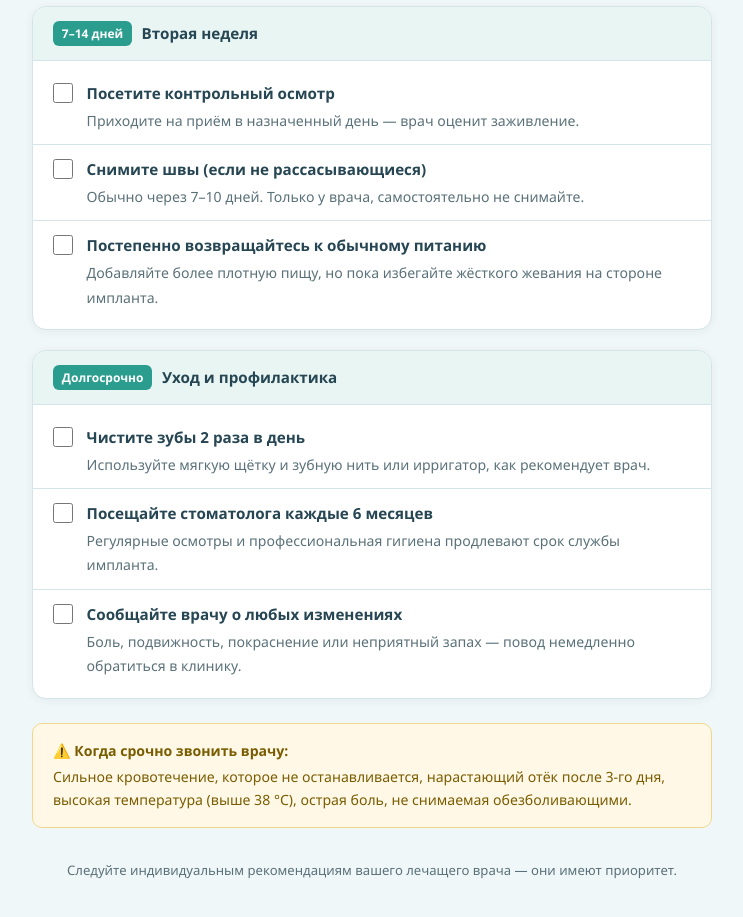
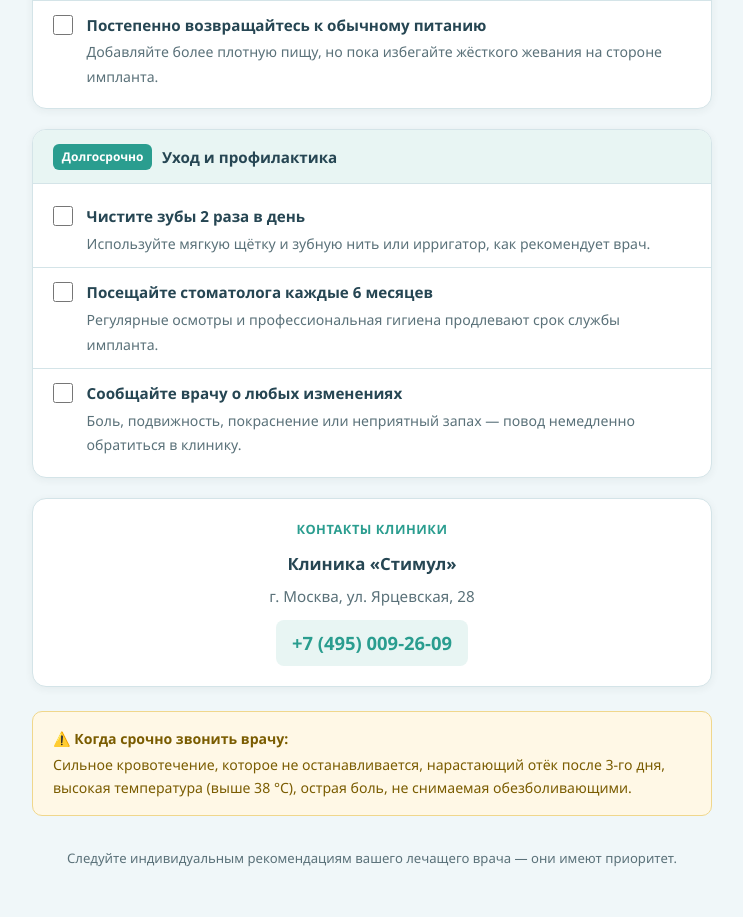
Before and after one commit to oksananlobova-collab/Desctop_test, a plain HTML site: page index.html in a window 1280 px wide. Shown: the part 1821-2738 px from the top of the page, without its empty margins (268-1011 px from the left). Drawn offline with Linux system fonts and the light colour scheme.

Commit message:
Update index.html

```diff
--- a/index.html
+++ b/index.html
@@ -53,7 +53,8 @@
       border-radius: 14px;
       border: 1px solid var(--border);
       padding: 1.25rem 1.5rem;
-      margin-bottom: 2rem;
+      margin-bottom: 0;
+      margin-top: 0.25rem;
       text-align: center;
       box-shadow: 0 2px 8px rgba(26, 46, 53, 0.06);
     }
@@ -236,13 +237,6 @@
       <p class="subtitle">Соблюдайте следующие рекомендации</p>
     </header>
 
-    <div class="contacts">
-      <div class="contacts__title">Контакты клиники</div>
-      <div class="contacts__clinic">Клиника «Стимул»</div>
-      <div class="contacts__address">г. Москва, ул. Ярцевская, 28</div>
-      <a class="contacts__phone" href="tel:+74950092609">+7 (495) 009-26-09</a>
-    </div>
-
     <section class="section">
       <div class="section-header">
         <span class="section-badge">Сразу после</span>
@@ -421,6 +415,13 @@
       </ul>
     </section>
 
+    <div class="contacts">
+      <div class="contacts__title">Контакты клиники</div>
+      <div class="contacts__clinic">Клиника «Стимул»</div>
+      <div class="contacts__address">г. Москва, ул. Ярцевская, 28</div>
+      <a class="contacts__phone" href="tel:+74950092609">+7 (495) 009-26-09</a>
+    </div>
+
     <div class="notice">
       <strong>⚠️ Когда срочно звонить врачу:</strong>
       Сильное кровотечение, которое не останавливается, нарастающий отёк после 3-го дня, высокая температура (выше 38 °C), острая боль, не снимаемая обезболивающими.
```
